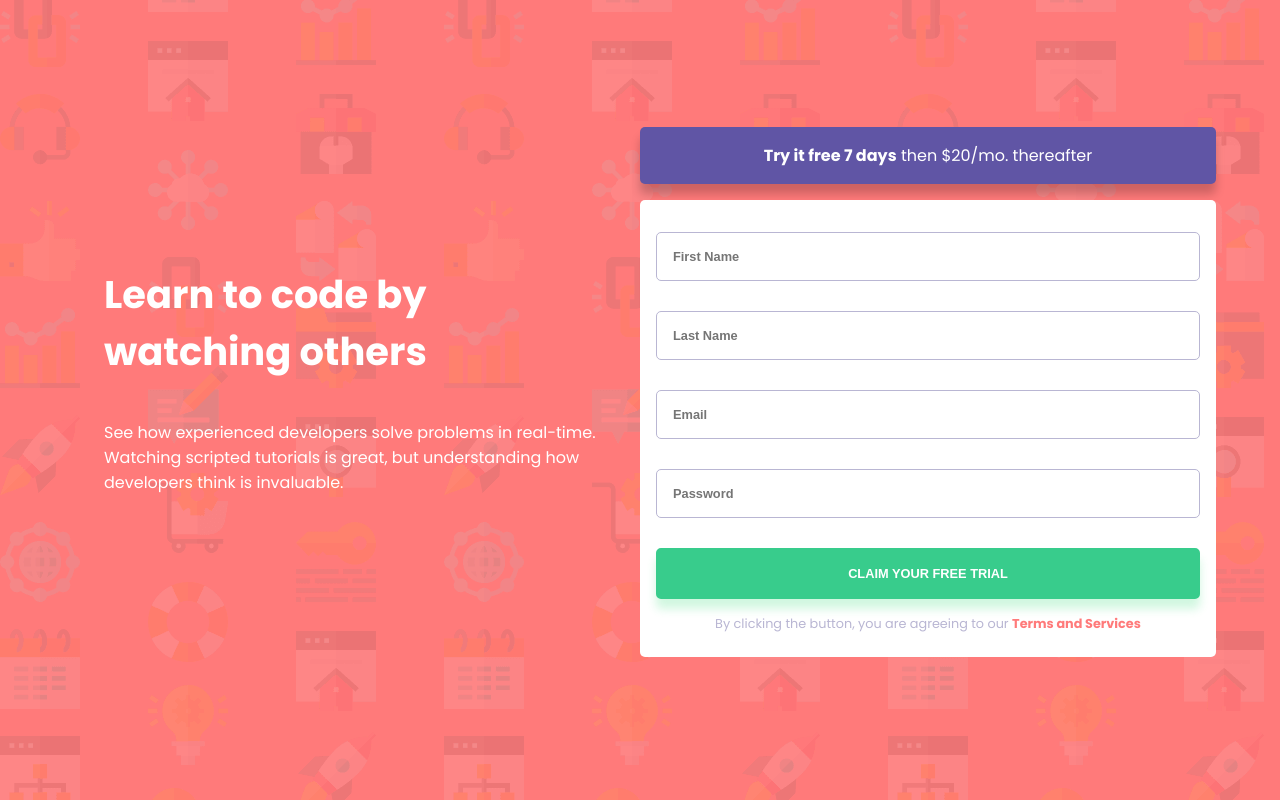
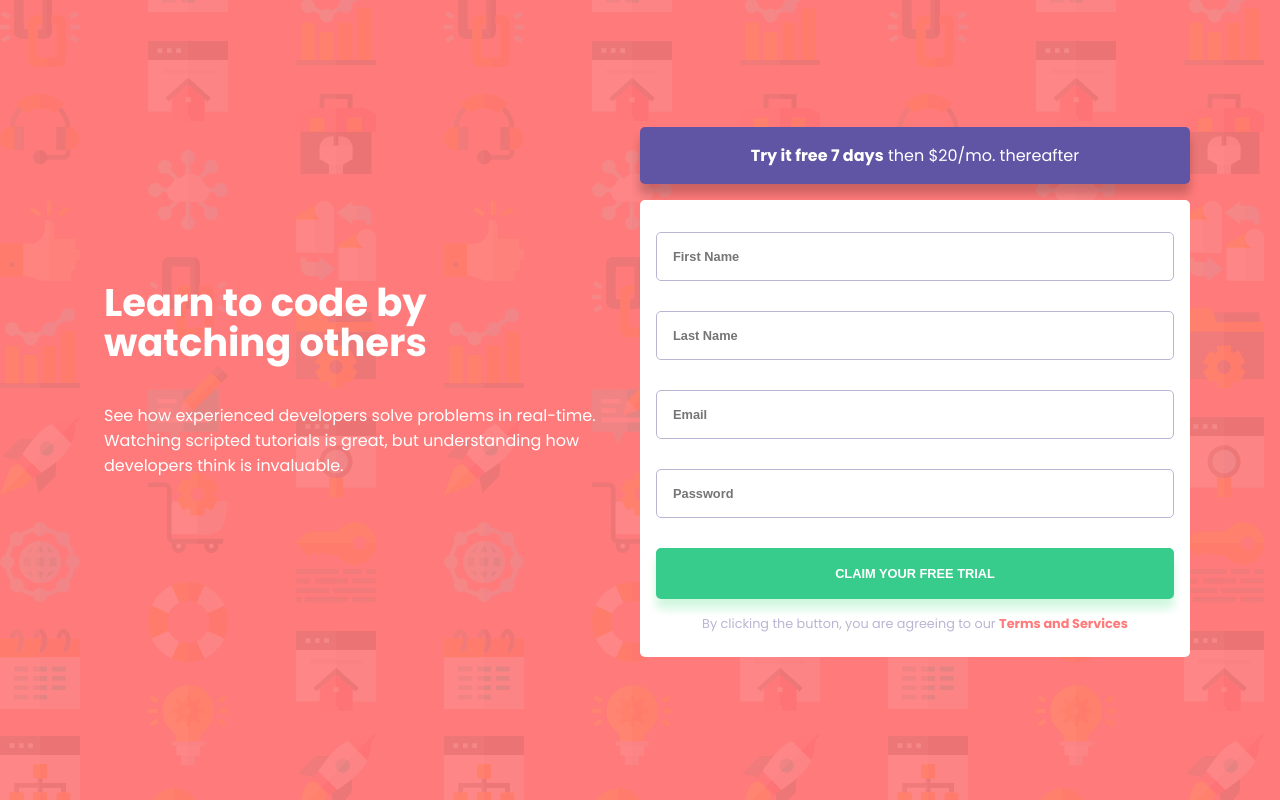
Before and after one commit to nikkuv/intro-component-with-signup-form, a plain HTML site: page intro-component-with-signup-form-master/index.html in a window 1280 px wide. Drawn offline with Linux system fonts and the light colour scheme.

Commit message:
improved

```diff
--- a/intro-component-with-signup-form-master/style.css
+++ b/intro-component-with-signup-form-master/style.css
@@ -40,6 +40,7 @@ body{
 .part-1 h1{
     font-size: clamp(2rem, 3vw, 3rem);
     padding:  0 2.5rem;
+    line-height: 40px;
 }
 
 .part-1 p{
@@ -54,6 +55,11 @@ body{
     text-align: center;
     border-radius: 5px;
     box-shadow: 0px 10px 10px rgba(0, 0, 0, 0.2);
+    max-width: 550px;
+}
+
+#login-form{
+    max-width: 550px;
 }
 
 form{
```
